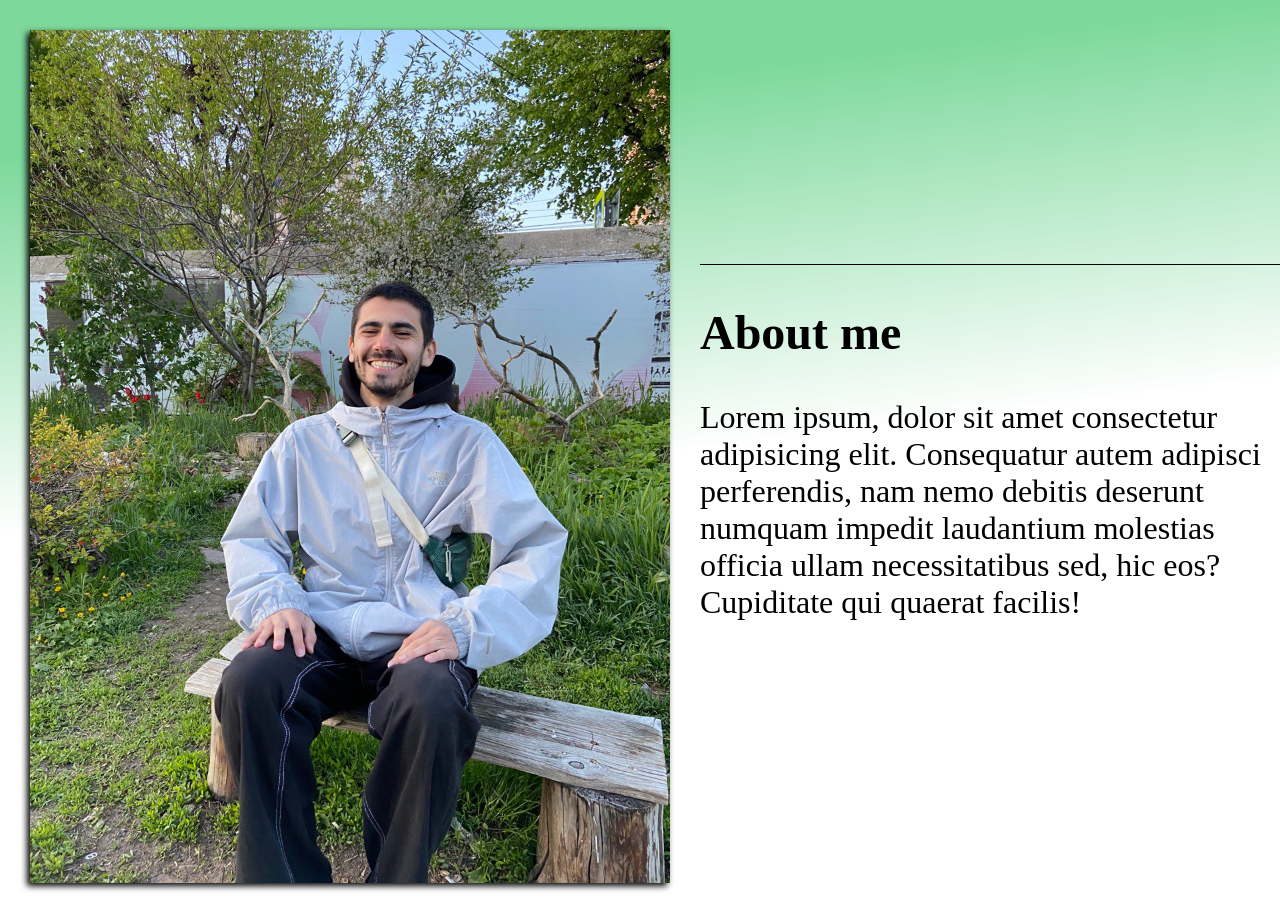
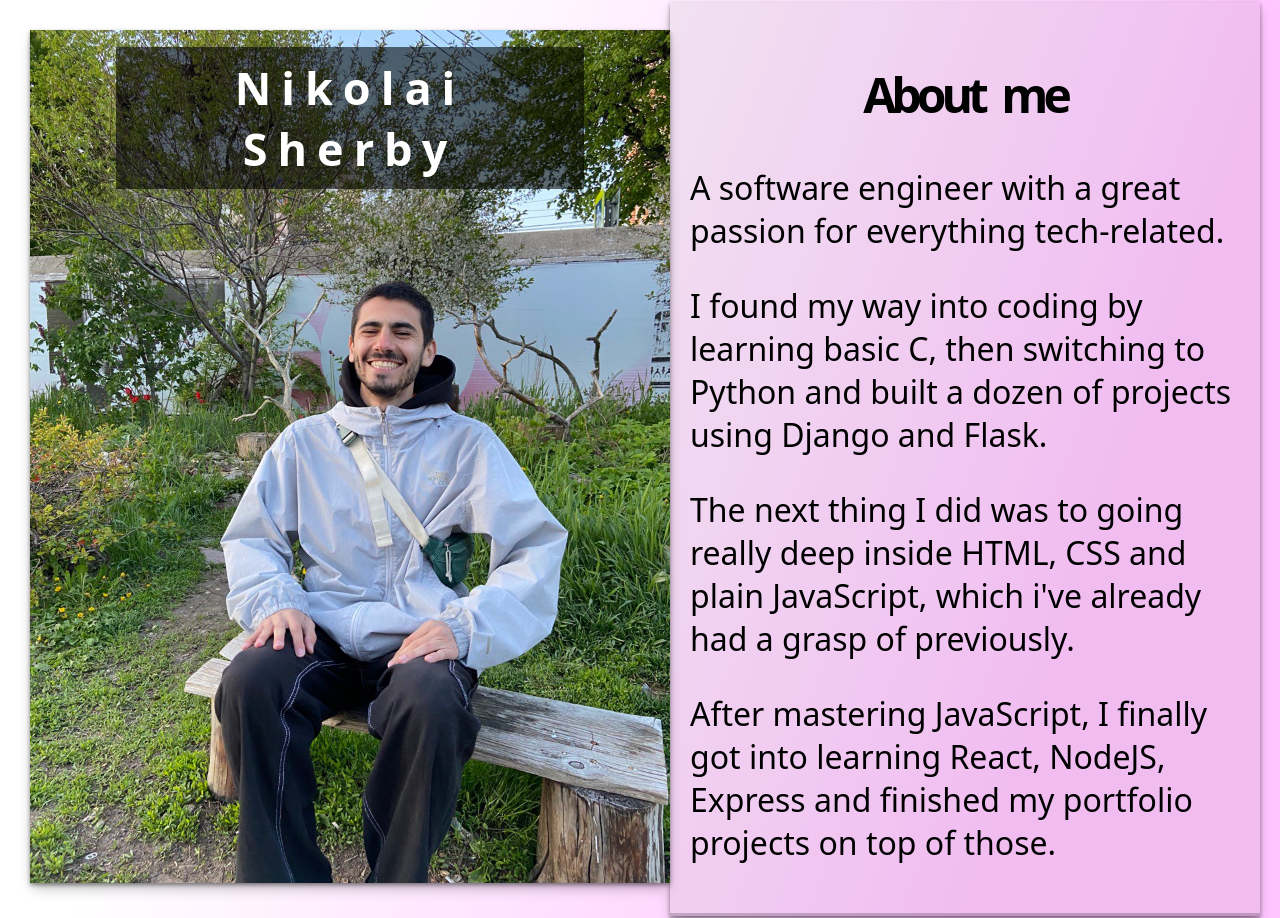
Before and after one commit to kol3x/personal-portfolio, a plain HTML site: page index.html in a window 1280 px wide. Shown: the top 918 px of the page. Drawn offline with Linux system fonts and the light colour scheme.

Commit message:
added some advanced styling and media tag for tablets

```diff
--- a/index.html
+++ b/index.html
@@ -8,15 +8,24 @@
   </head>
   <body>
     <header>
-      <div class="main-pic"><img src="./main-pic.jpeg"/></div>
+      <div class="main-pic">
+        <img src="./main-pic.jpeg" />
+        <h3>Nikolai Sherby</h3>
+      </div>
       <div class="about-me">
         <h2>About me</h2>
         <p>
-          Lorem ipsum, dolor sit amet consectetur adipisicing elit. Consequatur
-          autem adipisci perferendis, nam nemo debitis deserunt numquam impedit
-          laudantium molestias officia ullam necessitatibus sed, hic eos?
-          Cupiditate qui quaerat facilis!
+          A software engineer with a great passion for everything tech-related.
         </p>
+        <p>
+          I found my way into coding by learning basic C, then switching to
+          Python and built a dozen of projects using Django and Flask.
+        </p>
+        <p>
+          The next thing I did was to going really deep inside HTML, CSS and
+          plain JavaScript, which i've already had a grasp of previously.
+        </p>
+        <p>After mastering JavaScript, I finally got into learning React, NodeJS, Express and finished my portfolio projects on top of those.</p>
       </div>
     </header>
     <main>
--- a/style.css
+++ b/style.css
@@ -1,13 +1,15 @@
 body {
   margin: 0px;
+  font-family: system-ui, "Segoe UI", Roboto, Helvetica, Arial, sans-serif,
+    "Apple Color Emoji", "Segoe UI Emoji", "Segoe UI Symbol";
 }
 
 header {
   background: rgb(255, 255, 255);
   background: linear-gradient(
-    173deg,
-    rgba(51, 194, 99, 0.63) 15%,
-    rgba(255, 255, 255, 1) 50%
+    290deg,
+    rgb(255, 197, 255) 20%,
+    rgba(255, 255, 255, 1) 75%
   );
   display: grid;
   grid-template-columns: 1fr 1fr;
@@ -15,26 +17,67 @@ header {
 
 header > .main-pic {
   margin: 30px;
+  margin-right: 0px;
   justify-self: end;
+  position: relative;
+  text-align: center;
 }
+
+.main-pic > h3 {
+  font-family: ;
+  position: absolute;
+  color: white;
+  font-size: 45px;
+  letter-spacing: 10px;
+  top: 5%;
+  left: 50%;
+  transform: translate(-50%, -50%);
+  background-color: rgba(0, 0, 0, 0.568);
+  padding: 10px;
+  width: 70%;
+}
+
+.main-pic > h3:hover {
+  background-color: white;
+  color: rgb(255, 197, 255);
+  text-shadow: 2px 2px black;
+  cursor:pointer;
+}
+
 header > .about-me {
-  border-top: 1px solid black;
-  justify-self: start;
+  background-color: rgba(128, 128, 128, 0.11);
+  margin-right: 20px;
   align-self: center;
   font-size: 32px;
+  padding: 20px;
+  box-shadow: rgba(0, 0, 0, 0.4) 0px 2px 4px,
+    rgba(0, 0, 0, 0.3) 0px 7px 13px -3px, rgba(0, 0, 0, 0.2) 0px -3px 0px inset;
+}
+
+.about-me > h2 {
+  letter-spacing: -5px;
+  word-spacing: 10px;
+  text-align: center;
 }
 
 header > .main-pic > img {
   max-width: 640px;
-  box-shadow: -0.2em 0.2em 0.4em black;
+  box-shadow: rgba(0, 0, 0, 0.4) 0px 2px 4px,
+    rgba(0, 0, 0, 0.3) 0px 7px 13px -3px, rgba(0, 0, 0, 0.2) 0px -3px 0px inset;
 }
 
 main {
+  background: linear-gradient(
+    200deg,
+    rgb(255, 197, 255) 20%,
+    rgba(255, 255, 255, 1) 75%
+  );
   display: grid;
 }
 
 main > h2 {
-  place-self: center;
+  text-align: center;
+  font-size: 30px;
 }
 
 main > .projects-list {
@@ -47,10 +90,17 @@ main > .projects-list {
 }
 
 .projects-list > .project {
-  background-color:rgba(175, 238, 238, 0.363);
+  background-color: white;
   padding: 10px;
-  border: 1px solid black;
+  box-shadow: rgba(0, 0, 0, 0.4) 0px 2px 4px,
+    rgba(0, 0, 0, 0.3) 0px 7px 13px -3px, rgba(0, 0, 0, 0.2) 0px -3px 0px inset;
   font-size: 18px;
+  border-radius: 5px;
+}
+
+.project:hover {
+  background-color: rgb(255, 197, 255);
+  opacity: 0.75;
 }
 
 .project > img {
@@ -58,12 +108,7 @@ main > .projects-list {
 }
 
 footer {
-  background: rgb(61, 247, 123, 0.63);
-  background: linear-gradient(
-    173deg,
-    rgba(255, 255, 255, 1) 5%,
-    rgba(51, 194, 99, 0.63) 95%
-  );
+  background-color: white;
   display: grid;
   grid-template-columns: 1fr 1fr;
 }
@@ -71,3 +116,27 @@ footer {
 footer > .contacts {
   place-self: center;
 }
+
+@media screen and (min-width: 550px) and (max-width: 1000px) {
+  header > .main-pic > img {
+    max-width: 480px;
+  }
+
+  main > .projects-list {
+    grid-template-columns: 1fr 1fr;
+  }
+
+  header > .about-me {
+    align-self: start;
+  }
+
+  .about-me > p {
+    font-size: 28px;
+  }
+}
+
+@media screen and (max-width: 549px) {
+  body {
+    display: none;
+  }
+}
```
Also changed, not shown: project-2.jpeg, project-3.png, 1 other file.
